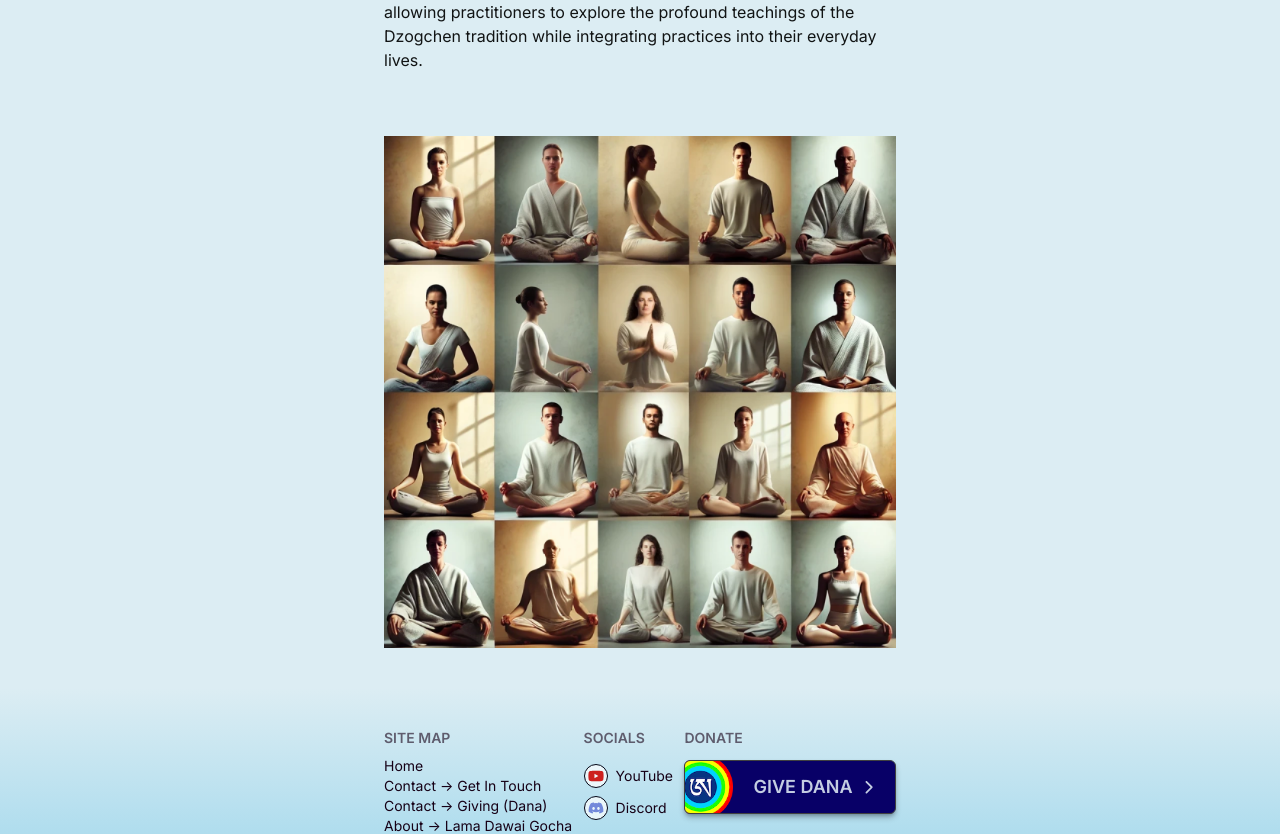
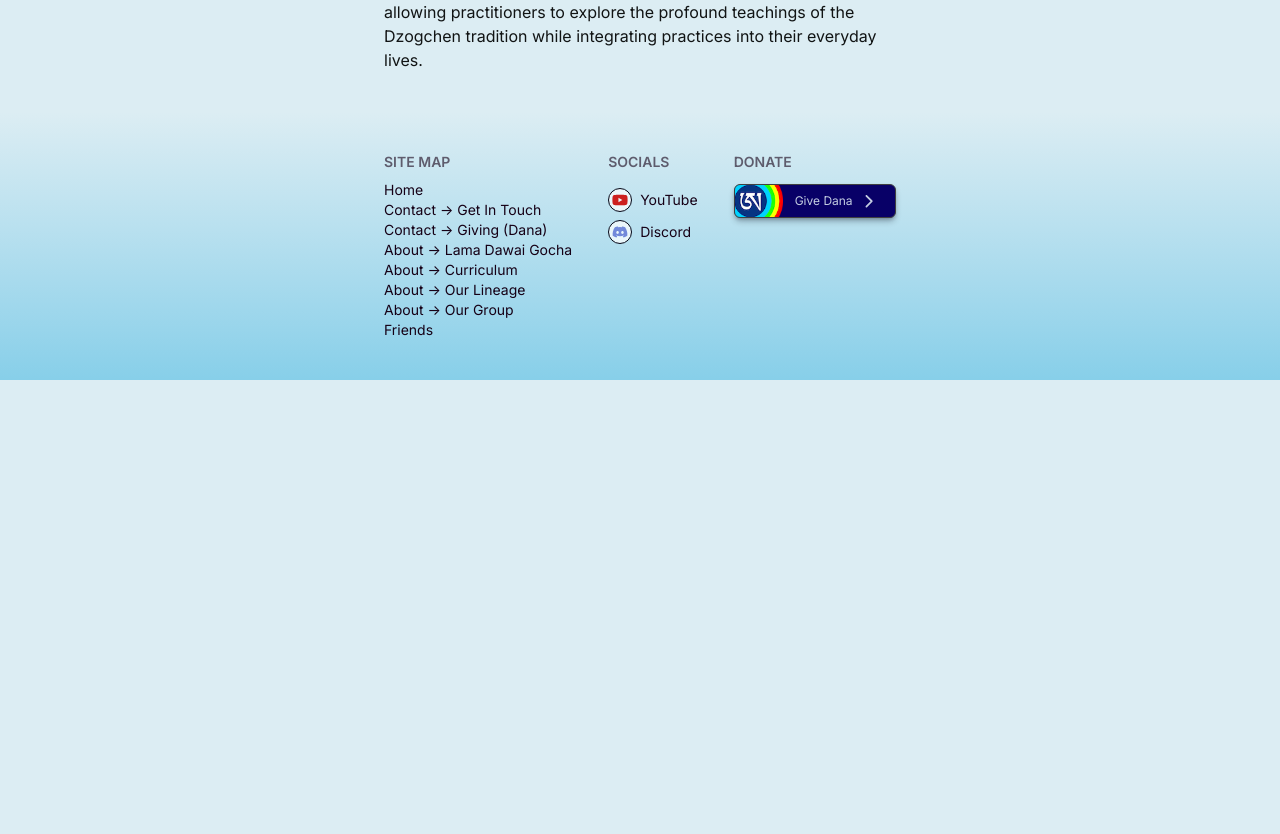
Before and after one commit to mo-sangha/website, a SvelteKit app in the folder frontend/: page /about/curriculum in a window 1280 px wide. Shown: the part 3223-4057 px from the top of the page. After the commit the page ends 3603 px from the top, so only its background shows below. Built offline with nearby package versions, Linux system fonts and the light colour scheme; a web font is replaced by a local one.

Commit message:
Shrank donate button. Removed yogis image.

```diff
--- a/frontend/src/components/DonateButton.svelte
+++ b/frontend/src/components/DonateButton.svelte
@@ -25,18 +25,18 @@
 	<a
 		href="https://www.paypal.com/paypalme/dawaigocha"
 		target="_blank"
-		class="relative flex items-center gap-2 w-fit pl-16 pr-5 py-3
-               text-lg font-bold text-primary-content hover:text-white
+		class="relative flex items-center gap-2 w-fit pl-14 pr-5 py-2
+               text-xs text-primary-content hover:text-white
                bg-primary rounded-md border border-neutral-700
                shadow-md shadow-slate-950/30 hover:shadow-slate-950/50
                fill-primary-content hover:fill-white
-               hover:scale-105 transition-all duration-300"
+               transition-all duration-300"
 		style="background-image: url({iconSmall});
                background-size: 65px 65px;
                background-position: -17px center;
                background-repeat: no-repeat;"
 	>
-		<span class="z-10 pl-1">GIVE DANA</span>
+		<span class="z-10 pl-1 whitespace-nowrap">Give Dana</span>
 		<Icon icon={faChevronRight} class="z-10" dimension="0.9rem" />
 	</a>
 {/if}
--- a/frontend/src/routes/about/curriculum/+page.svelte
+++ b/frontend/src/routes/about/curriculum/+page.svelte
@@ -143,9 +143,6 @@
 			their everyday lives.
 		</p>
 	</div>
-	<div class="page-content-section">
-		<img src="/yogis-meditationonline.png" alt="Image of yogis meditating" class="w-full h-auto" />
-	</div>
 </div>
 
 <!--
```
